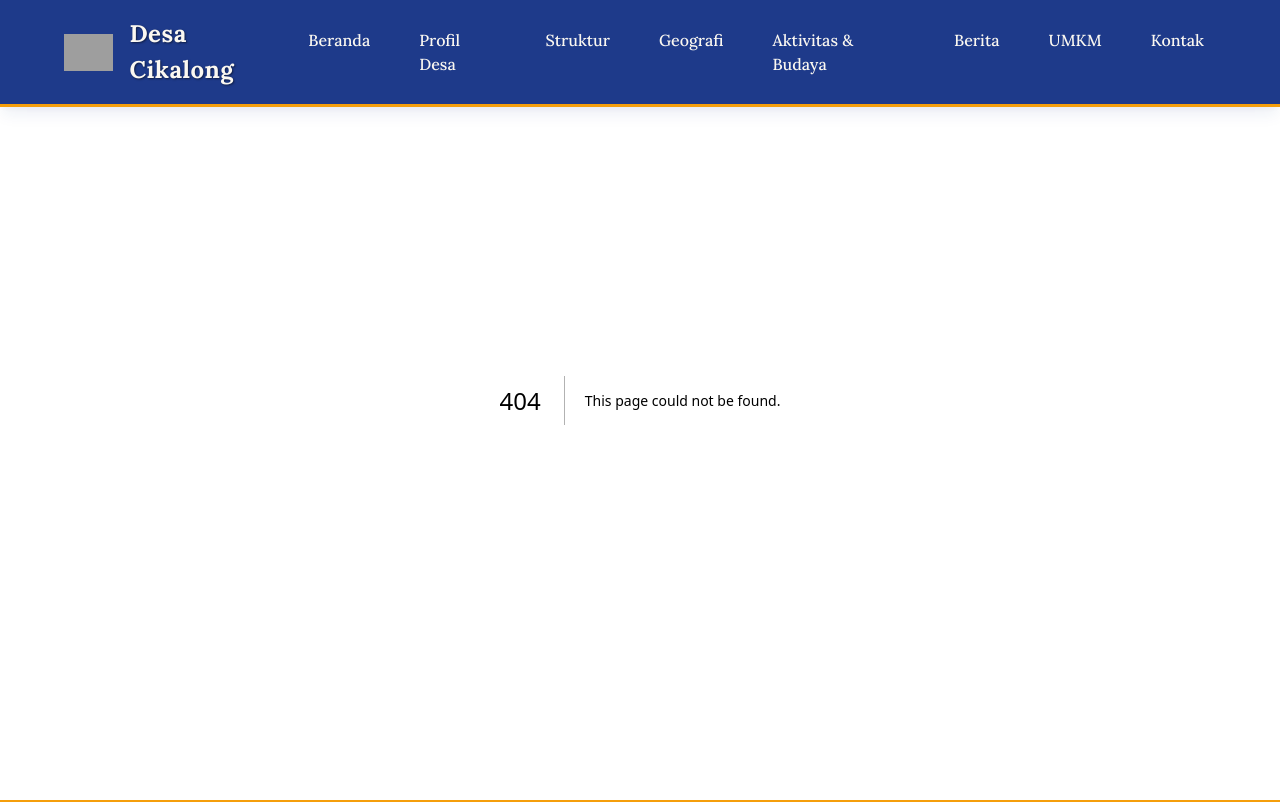
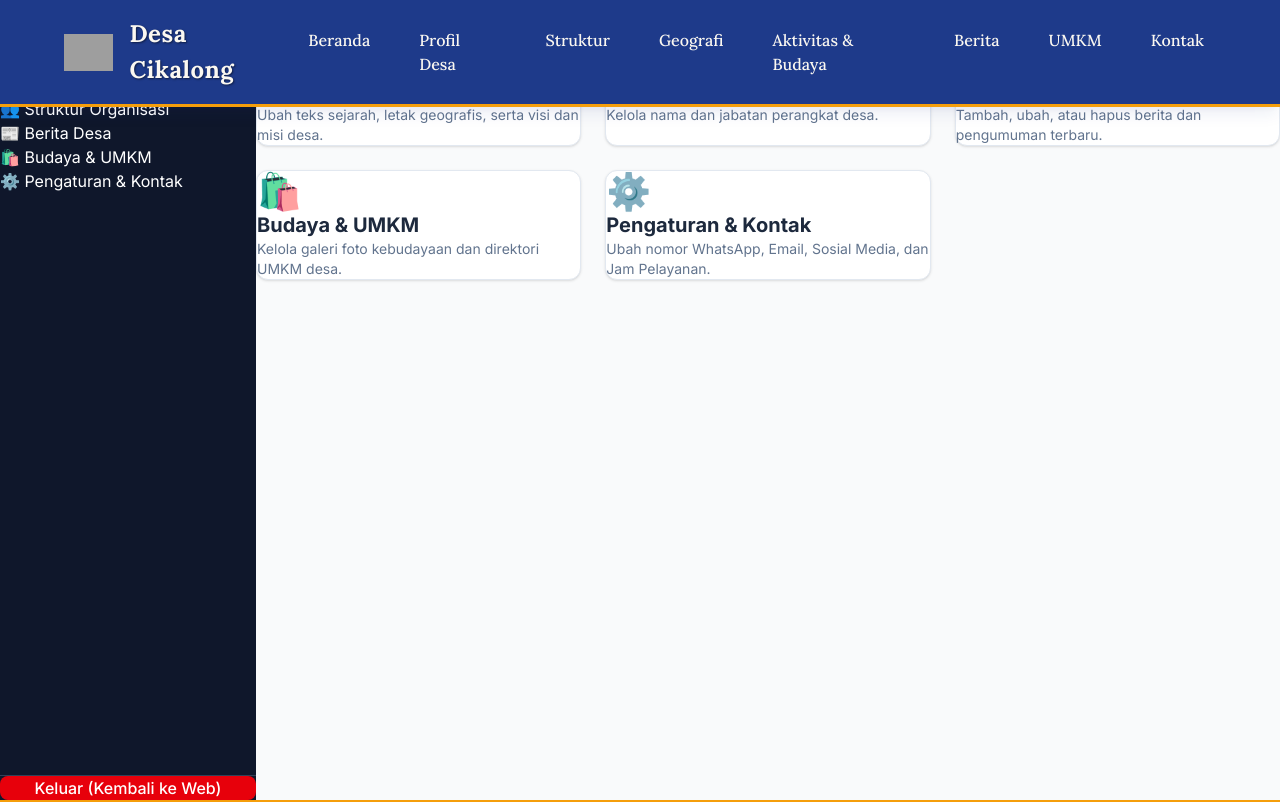
Before and after one commit to Nabilla19/cikalong, a Next.js app: page /admin in a window 1280 px wide. Before the commit this address had no page. Shown: the top 802 px of the page. Built offline with nearby package versions, Linux system fonts and the light colour scheme; grey boxes are pictures that could not be loaded.

Commit message:
feat: Add basic Admin Dashboard and Supabase connection

```diff
--- /dev/null
+++ b/app/admin/layout.tsx
@@ -0,0 +1,51 @@
+import Link from 'next/link';
+
+export default function AdminLayout({
+  children,
+}: {
+  children: React.ReactNode;
+}) {
+  return (
+    <div className="min-h-screen bg-gray-50 flex">
+      {/* Sidebar */}
+      <aside className="w-64 bg-slate-900 text-white flex flex-col">
+        <div className="p-6 border-b border-slate-700">
+          <h2 className="text-xl font-bold">Admin Cikalong</h2>
+          <p className="text-sm text-slate-400 mt-1">Panel Kendali Website</p>
+        </div>
+
+        <nav className="flex-1 p-4 space-y-2">
+          <Link href="/admin" className="block px-4 py-2 rounded-lg hover:bg-slate-800 transition-colors">
+            🏠 Dashboard
+          </Link>
+          <Link href="/admin/profil" className="block px-4 py-2 rounded-lg hover:bg-slate-800 transition-colors">
+            📖 Sejarah & Visi Misi
+          </Link>
+          <Link href="/admin/struktur" className="block px-4 py-2 rounded-lg hover:bg-slate-800 transition-colors">
+            👥 Struktur Organisasi
+          </Link>
+          <Link href="/admin/berita" className="block px-4 py-2 rounded-lg hover:bg-slate-800 transition-colors">
+            📰 Berita Desa
+          </Link>
+          <Link href="/admin/umkm" className="block px-4 py-2 rounded-lg hover:bg-slate-800 transition-colors">
+            🛍️ Budaya & UMKM
+          </Link>
+          <Link href="/admin/pengaturan" className="block px-4 py-2 rounded-lg hover:bg-slate-800 transition-colors">
+            ⚙️ Pengaturan & Kontak
+          </Link>
+        </nav>
+
+        <div className="p-4 border-t border-slate-700">
+          <Link href="/" className="block w-full px-4 py-2 bg-red-600 hover:bg-red-700 text-center rounded-lg font-medium transition-colors">
+            Keluar (Kembali ke Web)
+          </Link>
+        </div>
+      </aside>
+
+      {/* Main Content */}
+      <main className="flex-1 p-8 overflow-y-auto">
+        {children}
+      </main>
+    </div>
+  );
+}
--- /dev/null
+++ b/app/admin/page.tsx
@@ -0,0 +1,41 @@
+import Link from 'next/link';
+
+export default function AdminDashboard() {
+  return (
+    <div>
+      <h1 className="text-3xl font-bold text-slate-800 mb-8">Dashboard Admin</h1>
+
+      <div className="grid grid-cols-1 md:grid-cols-2 lg:grid-cols-3 gap-6">
+        <Link href="/admin/profil" className="bg-white p-6 rounded-xl shadow-sm border border-slate-200 hover:shadow-md transition-shadow">
+          <div className="text-4xl mb-4">📖</div>
+          <h3 className="text-xl font-bold text-slate-800">Sejarah & Visi Misi</h3>
+          <p className="text-sm text-slate-500 mt-2">Ubah teks sejarah, letak geografis, serta visi dan misi desa.</p>
+        </Link>
+
+        <Link href="/admin/struktur" className="bg-white p-6 rounded-xl shadow-sm border border-slate-200 hover:shadow-md transition-shadow">
+          <div className="text-4xl mb-4">👥</div>
+          <h3 className="text-xl font-bold text-slate-800">Struktur Organisasi</h3>
+          <p className="text-sm text-slate-500 mt-2">Kelola nama dan jabatan perangkat desa.</p>
+        </Link>
+
+        <Link href="/admin/berita" className="bg-white p-6 rounded-xl shadow-sm border border-slate-200 hover:shadow-md transition-shadow">
+          <div className="text-4xl mb-4">📰</div>
+          <h3 className="text-xl font-bold text-slate-800">Berita Desa</h3>
+          <p className="text-sm text-slate-500 mt-2">Tambah, ubah, atau hapus berita dan pengumuman terbaru.</p>
+        </Link>
+
+        <Link href="/admin/umkm" className="bg-white p-6 rounded-xl shadow-sm border border-slate-200 hover:shadow-md transition-shadow">
+          <div className="text-4xl mb-4">🛍️</div>
+          <h3 className="text-xl font-bold text-slate-800">Budaya & UMKM</h3>
+          <p className="text-sm text-slate-500 mt-2">Kelola galeri foto kebudayaan dan direktori UMKM desa.</p>
+        </Link>
+
+        <Link href="/admin/pengaturan" className="bg-white p-6 rounded-xl shadow-sm border border-slate-200 hover:shadow-md transition-shadow">
+          <div className="text-4xl mb-4">⚙️</div>
+          <h3 className="text-xl font-bold text-slate-800">Pengaturan & Kontak</h3>
+          <p className="text-sm text-slate-500 mt-2">Ubah nomor WhatsApp, Email, Sosial Media, dan Jam Pelayanan.</p>
+        </Link>
+      </div>
+    </div>
+  );
+}
--- /dev/null
+++ b/app/admin/pengaturan/page.tsx
@@ -0,0 +1,145 @@
+"use client";
+
+import { useEffect, useState } from 'react';
+import { supabase } from '@/lib/supabaseClient';
+
+export default function PengaturanPage() {
+  const [loading, setLoading] = useState(true);
+  const [saving, setSaving] = useState(false);
+  const [message, setMessage] = useState('');
+
+  const [formData, setFormData] = useState({
+    wa: '',
+    email: '',
+    alamat_kantor: '',
+    ig: '',
+    tiktok: '',
+    teks_footer: ''
+  });
+
+  useEffect(() => {
+    fetchData();
+  }, []);
+
+  async function fetchData() {
+    try {
+      setLoading(true);
+      const { data, error } = await supabase
+        .from('pengaturan_web')
+        .select('*')
+        .eq('id', 1)
+        .single();
+
+      if (error) throw error;
+      if (data) {
+        setFormData({
+          wa: data.wa || '',
+          email: data.email || '',
+          alamat_kantor: data.alamat_kantor || '',
+          ig: data.ig || '',
+          tiktok: data.tiktok || '',
+          teks_footer: data.teks_footer || ''
+        });
+      }
+    } catch (error) {
+      console.error('Error fetching data:', error);
+    } finally {
+      setLoading(false);
+    }
+  }
+
+  const handleChange = (e: React.ChangeEvent<HTMLInputElement | HTMLTextAreaElement>) => {
+    setFormData({ ...formData, [e.target.name]: e.target.value });
+  };
+
+  const handleSubmit = async (e: React.FormEvent) => {
+    e.preventDefault();
+    setSaving(true);
+    setMessage('');
+
+    try {
+      const { error } = await supabase
+        .from('pengaturan_web')
+        .update(formData)
+        .eq('id', 1);
+
+      if (error) throw error;
+      setMessage('✅ Berhasil disimpan!');
+    } catch (error) {
+      console.error('Error saving data:', error);
+      setMessage('❌ Gagal menyimpan data.');
+    } finally {
+      setSaving(false);
+      setTimeout(() => setMessage(''), 3000);
+    }
+  };
+
+  if (loading) return <div className="p-8 text-center text-gray-500">Memuat data...</div>;
+
+  return (
+    <div className="max-w-2xl bg-white p-8 rounded-xl shadow-sm border border-slate-200">
+      <h1 className="text-2xl font-bold text-slate-800 mb-6">⚙️ Pengaturan & Kontak</h1>
+
+      <form onSubmit={handleSubmit} className="space-y-5">
+        <div>
+          <label className="block text-sm font-medium text-gray-700 mb-1">WhatsApp Pelayanan</label>
+          <input
+            type="text" name="wa" value={formData.wa} onChange={handleChange}
+            className="w-full px-4 py-2 border border-gray-300 rounded-lg focus:ring-2 focus:ring-blue-500 outline-none"
+          />
+        </div>
+
+        <div>
+          <label className="block text-sm font-medium text-gray-700 mb-1">Email Desa</label>
+          <input
+            type="email" name="email" value={formData.email} onChange={handleChange}
+            className="w-full px-4 py-2 border border-gray-300 rounded-lg focus:ring-2 focus:ring-blue-500 outline-none"
+          />
+        </div>
+
+        <div>
+          <label className="block text-sm font-medium text-gray-700 mb-1">Alamat Kantor</label>
+          <textarea
+            name="alamat_kantor" value={formData.alamat_kantor} onChange={handleChange} rows={3}
+            className="w-full px-4 py-2 border border-gray-300 rounded-lg focus:ring-2 focus:ring-blue-500 outline-none"
+          />
+        </div>
+
+        <div>
+          <label className="block text-sm font-medium text-gray-700 mb-1">Instagram (Username)</label>
+          <input
+            type="text" name="ig" value={formData.ig} onChange={handleChange} placeholder="Contoh: @desacikalongpnd"
+            className="w-full px-4 py-2 border border-gray-300 rounded-lg focus:ring-2 focus:ring-blue-500 outline-none"
+          />
+        </div>
+
+        <div>
+          <label className="block text-sm font-medium text-gray-700 mb-1">TikTok (Username)</label>
+          <input
+            type="text" name="tiktok" value={formData.tiktok} onChange={handleChange} placeholder="Contoh: @desacikalongpnd"
+            className="w-full px-4 py-2 border border-gray-300 rounded-lg focus:ring-2 focus:ring-blue-500 outline-none"
+          />
+        </div>
+
+        <div className="pt-4 border-t border-gray-200">
+          <label className="block text-sm font-medium text-gray-700 mb-1">Teks Footer KKN (PPM)</label>
+          <input
+            type="text" name="teks_footer" value={formData.teks_footer} onChange={handleChange}
+            className="w-full px-4 py-2 border border-gray-300 rounded-lg focus:ring-2 focus:ring-blue-500 outline-none"
+          />
+        </div>
+
+        <div className="pt-4 flex items-center gap-4">
+          <button
+            type="submit"
+            disabled={saving}
+            className="bg-blue-600 hover:bg-blue-700 text-white font-medium py-2 px-6 rounded-lg transition-colors disabled:opacity-50"
+          >
+            {saving ? 'Menyimpan...' : 'Simpan Perubahan'}
+          </button>
+          {message && <span className="text-sm font-medium">{message}</span>}
+        </div>
+      </form>
+    </div>
+  );
+}
--- a/app/page.tsx
+++ b/app/page.tsx
@@ -127,26 +127,28 @@ export default function Home() {
                   <h3 className="font-serif text-sm mb-1">Kepala Desa Cikalong</h3>
                   <p className="font-black text-xl uppercase tracking-wide">Ruspandi</p>
                 </div>
-                <div className="w-1 h-12 bg-[#22c55e]"></div> {/* Garis Utama Hijau */}
+                <div className="w-[3px] h-8 bg-[#22c55e]"></div> {/* Garis Utama Hijau */}
               </div>
 
               {/* Level 2: Sekretaris Desa */}
-              <div className="w-full max-w-4xl mx-auto relative z-10 -mt-6 h-24">
-                <div className="absolute top-6 left-1/2 w-[40%] h-[3px] bg-red-500 -z-10"></div>
-                <div className="absolute right-0 top-0 flex flex-col items-center">
-                  <div className="w-[3px] h-6 bg-red-500"></div>
-                  <div className="org-box border-l-8 border-[var(--primary)] bg-gradient-to-r from-[var(--accent)] to-[#fde68a] text-[var(--foreground)] px-6 py-3 rounded shadow-md text-center w-64">
+              <div className="w-full max-w-4xl mx-auto relative z-10 h-24 flex justify-end">
+                {/* Horizontal Red Line from Center to Sekdes center */}
+                <div className="absolute top-0 left-1/2 right-[128px] h-[3px] bg-red-500 -z-10"></div>
+
+                {/* Center Green Trunk continuing through Sekdes row */}
+                <div className="absolute top-0 left-1/2 -ml-[1.5px] w-[3px] h-full bg-[#22c55e] -z-10"></div>
+
+                <div className="w-64 flex flex-col items-center">
+                  <div className="w-[3px] h-6 bg-red-500 relative z-0"></div>
+                  <div className="org-box border-l-8 border-[var(--primary)] bg-gradient-to-r from-[var(--accent)] to-[#fde68a] text-[var(--foreground)] px-6 py-3 rounded shadow-md text-center w-full relative z-10">
                     <h3 className="font-serif text-sm mb-1">Sekretaris Desa</h3>
                     <p className="font-black text-lg uppercase">Kosmara</p>
                   </div>
                 </div>
               </div>
 
-              {/* Trunk going down to Kaur (Green only) */}
-              <div className="w-[3px] h-12 bg-[#22c55e] mx-auto -mt-16 relative z-0"></div>
-
               {/* Garis Horizontal Kaur (Hijau) */}
-              <div className="w-full max-w-4xl h-1 bg-[#22c55e] mx-auto"></div>
+              <div className="w-full max-w-4xl h-[3px] bg-[#22c55e] mx-auto"></div>
 
               {/* Level 3: Kaur Row */}
               <div className="flex justify-between w-full max-w-4xl relative z-10 mt-0">
--- /dev/null
+++ b/lib/supabaseClient.ts
@@ -0,0 +1,6 @@
+import { createClient } from '@supabase/supabase-js';
+
+const supabaseUrl = process.env.NEXT_PUBLIC_SUPABASE_URL || '';
+const supabaseKey = process.env.NEXT_PUBLIC_SUPABASE_ANON_KEY || '';
+
+export const supabase = createClient(supabaseUrl, supabaseKey);
--- a/package.json
+++ b/package.json
@@ -9,6 +9,7 @@
     "lint": "eslint"
   },
   "dependencies": {
+    "@supabase/supabase-js": "^2.112.2",
     "next": "16.3.0",
     "react": "19.2.8",
     "react-dom": "19.2.8"
```
Also changed, not shown: 1 other file (tests, documents, lock files or other folders).
